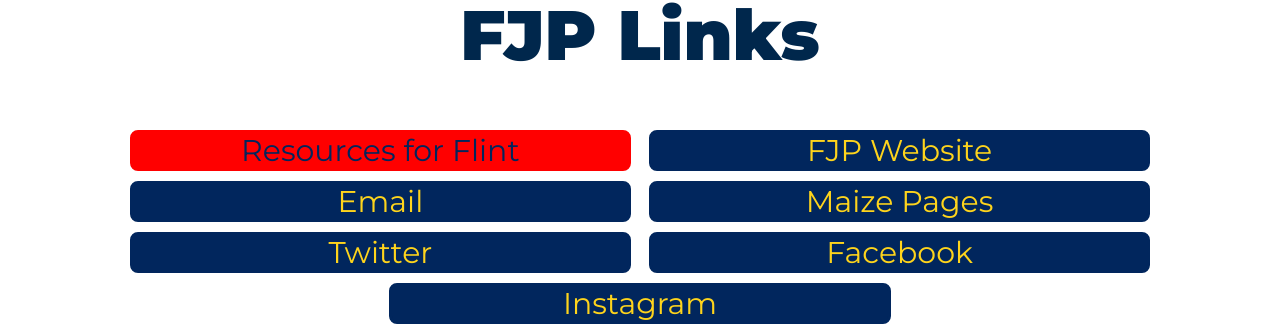
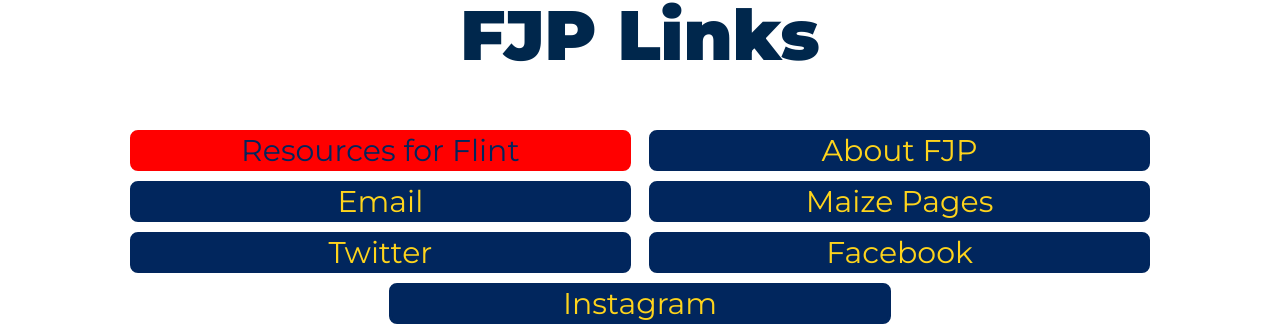
Before and after one commit to umichfjp/umichfjp.github.io, a Jekyll site: the page built from pages/social.html, in a window 1280 px wide. Shown: the part 92-420 px from the top of the page. Built offline with Jekyll 4.4.1, drawn with Linux system fonts in a browser that asks for light colours.

Commit message:
Update social.html

```diff
--- a/pages/social.html
+++ b/pages/social.html
@@ -16,7 +16,7 @@ title: Social - FJP
         <h1>FJP Links</h1>
         <h2>
           <a class="redbutton" href="https://umichfjp.github.io/pages/resources" target="_blank">Resources for Flint</a>
-          <a class="button" href="https://umichfjp.github.io" target="_blank">FJP Website</a>
+          <a class="button" href="https://umichfjp.github.io" target="_blank">About FJP</a>
           <a class="button" href="mailto:UMich.FJP@umich.edu" target="_blank">Email</a>
           <a class="button" href="https://maizepages.umich.edu/organization/fjp/" target="_blank">Maize Pages</a>
           <a class="button" href="https://twitter.com/umichfjp" target="_blank">Twitter</a>
```
